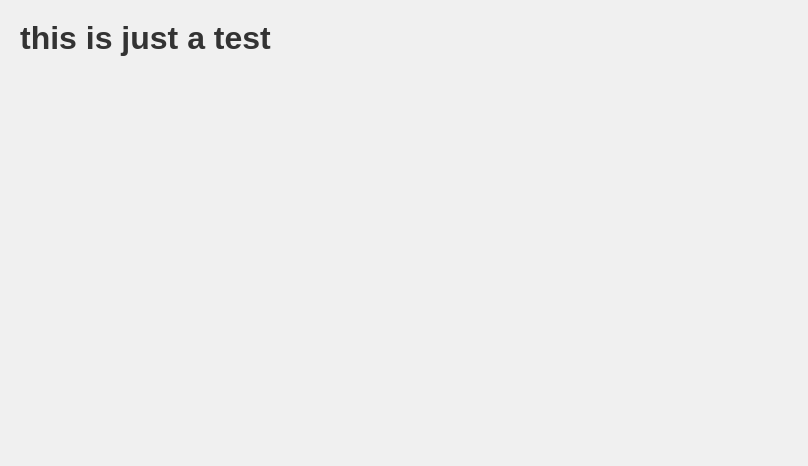
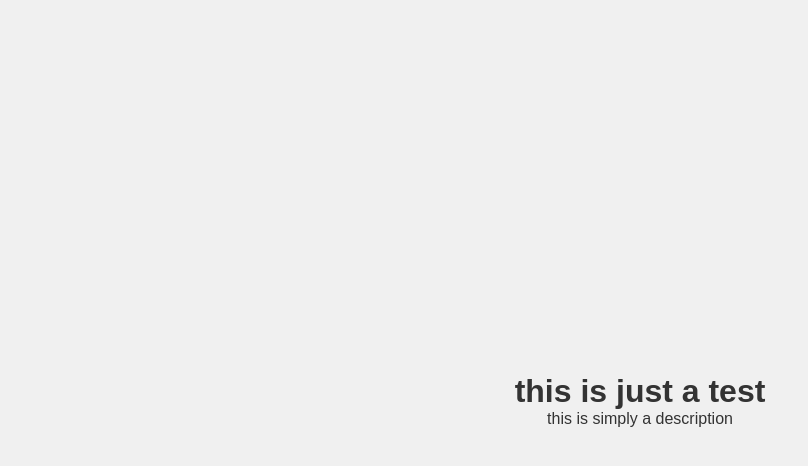
Before and after one commit to doctorCode2002/git-test, a plain HTML site: page index.html in a window 1280 px wide. Shown: the whole page, without its empty margins (0-808 px from the left). Drawn offline with Linux system fonts and the light colour scheme.

Commit message:
simple changes

```diff
--- a/index.html
+++ b/index.html
@@ -10,5 +10,6 @@
     <h1>
         this is just a test
     </h1>
+    <p>this is simply a description</p>
 </body>
 </html>
--- a/style.css
+++ b/style.css
@@ -10,4 +10,9 @@ body {
     color: #333;
     padding: 20px;
     min-height: 100vh;
+    display: flex;
+    flex-direction: column;
+    justify-content: center;
+    align-items: center;
+    text-align: center;
 }
```
